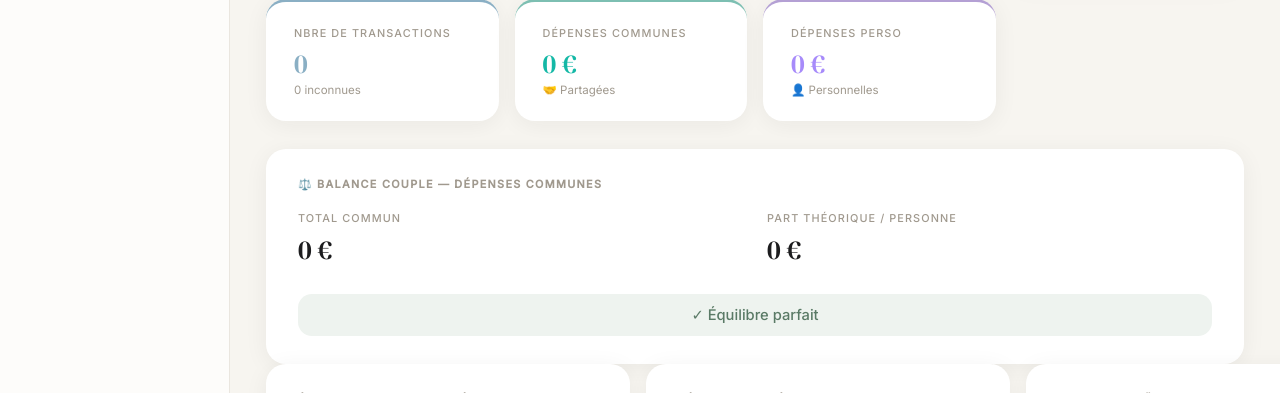
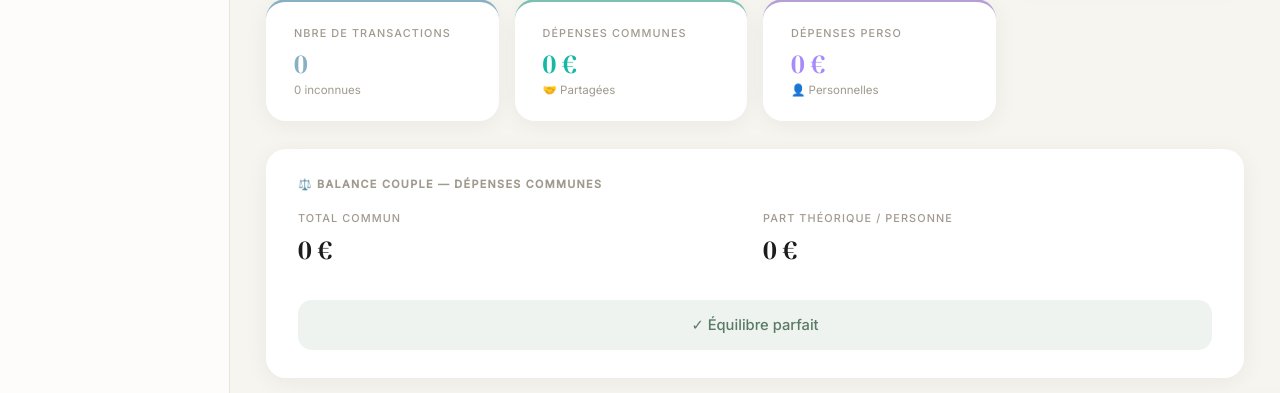
Before and after one commit to ceriseeeeee/CoupleFinance, a Flask app: page / in a window 1280 px wide. Shown: the part 319-712 px from the top of the page. Run offline with Flask 3, Linux system fonts and the light colour scheme; data that the repository does not hold is empty; some libraries are stand-ins or nearby versions.

Commit message:
style : balance-card alignée sur le design des .card
- #balance-card : white bg, radius 20px, padding 28/32, shadow, margin-bottom 24px
- .balance-grid : grid 2 colonnes avec gap 16px
- .balance-person : padding 16/20, font-family Inter
- .balance-solde : padding 16px, radius, fond gold clair (#FAF0DC) / texte gold foncé

Co-Authored-By: Claude Sonnet 4.6 <noreply@anthropic.com>

```diff
--- a/static/css/dashboard.css
+++ b/static/css/dashboard.css
@@ -347,15 +347,50 @@ body {
 .type-select:focus { border-color: var(--green); background: var(--white); }
 
 /* ── Balance Couple ── */
-.balance-grid   { display: flex; gap: 24px; margin: 16px 0 12px; }
-.balance-item   { flex: 1; }
+#balance-card {
+  background: var(--white);
+  border-radius: var(--radius);
+  padding: 28px 32px;
+  box-shadow: var(--shadow);
+  margin-bottom: 24px;
+}
+
+.balance-grid {
+  display: grid;
+  grid-template-columns: 1fr 1fr;
+  gap: 16px;
+  margin: 16px 0 16px;
+}
+
+.balance-item   { }
 .balance-label  { font-size: .68rem; color: var(--muted); text-transform: uppercase; letter-spacing: .1em; margin-bottom: 6px; font-weight: 500; }
 .balance-val    { font-family: 'DM Serif Display', serif; font-size: 1.7rem; font-weight: 400; }
-.balance-persons { display: flex; gap: 10px; margin-bottom: 14px; flex-wrap: wrap; }
-.balance-person { display: flex; justify-content: space-between; align-items: center; gap: 16px;
-                  padding: 10px 16px; background: var(--bg); border-radius: var(--radius-sm); font-size: .88rem; flex: 1; }
+
+.balance-persons { display: flex; gap: 12px; margin-bottom: 16px; flex-wrap: wrap; }
+
+.balance-person {
+  display: flex;
+  justify-content: space-between;
+  align-items: center;
+  gap: 16px;
+  padding: 16px 20px;
+  background: var(--bg);
+  border-radius: var(--radius-sm);
+  font-size: .88rem;
+  font-family: 'Inter', sans-serif;
+  flex: 1;
+}
+
 .balance-amt    { font-weight: 600; font-family: 'DM Serif Display', serif; font-size: 1.1rem; }
-.balance-solde  { padding: 12px 18px; border-radius: var(--radius-sm); font-weight: 500; font-size: .92rem; text-align: center; }
+
+.balance-solde  {
+  padding: 16px;
+  border-radius: var(--radius-sm);
+  font-weight: 500;
+  font-size: .92rem;
+  text-align: center;
+  font-family: 'Inter', sans-serif;
+}
 .balance-solde.ok   { background: var(--green-lt); color: var(--green-dim); }
 .balance-solde.warn { background: #FAF0DC; color: #8A6830; }
 
```
